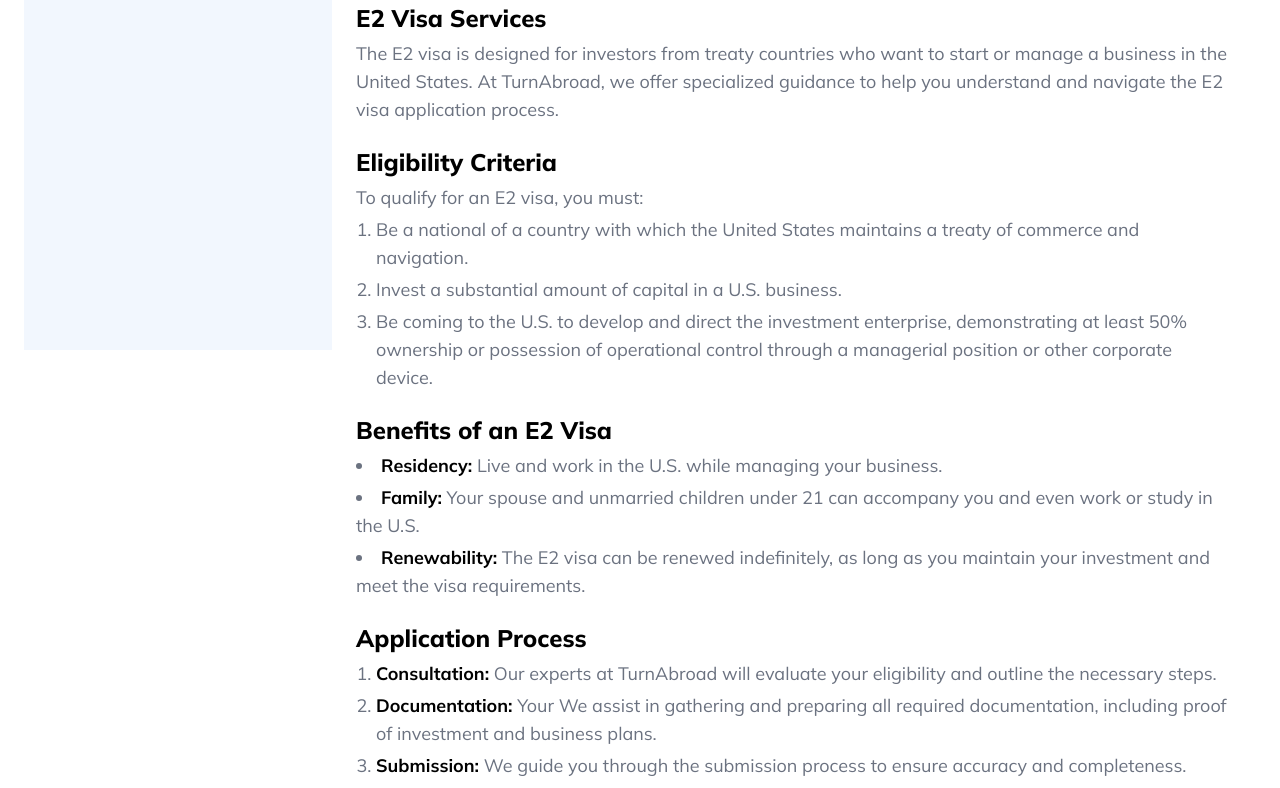
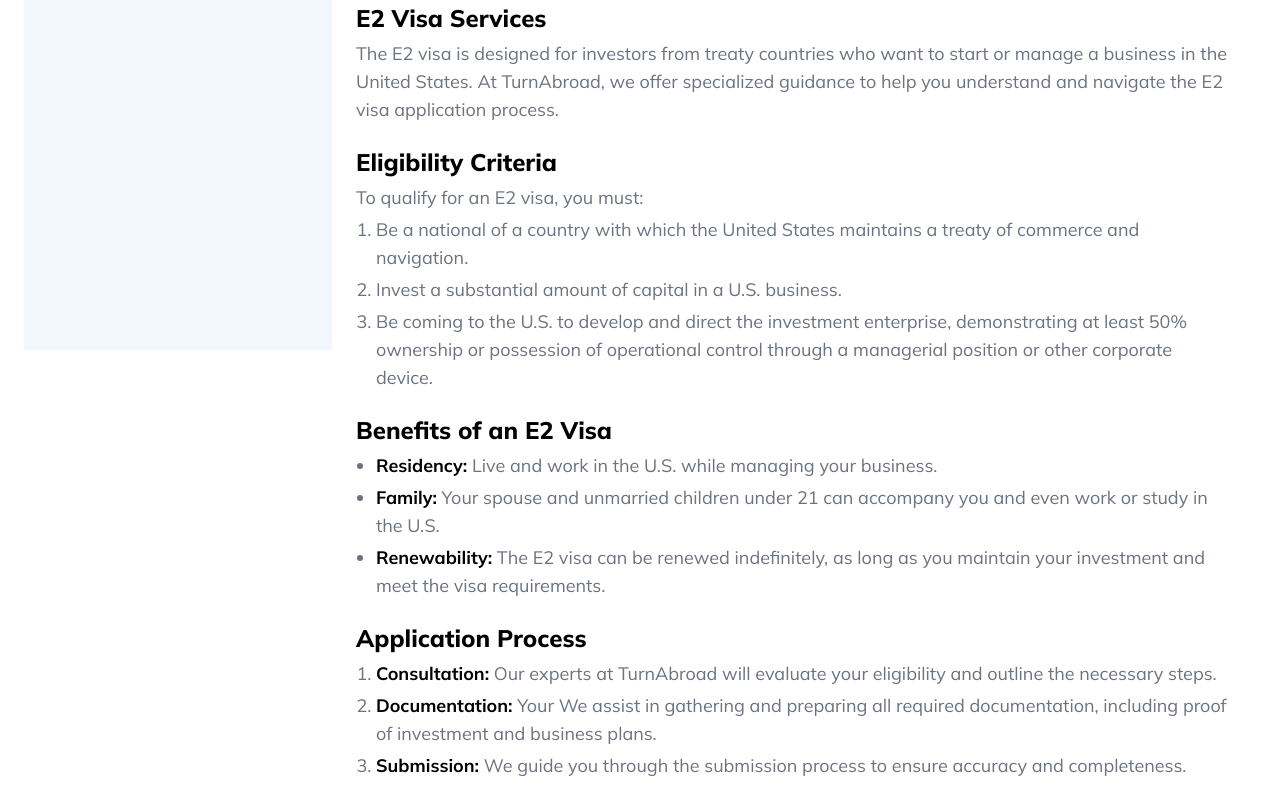
Before and after one commit to BayshoreCommunication/turn-abroad, a Next.js app: page /invest-abroad in a window 1280 px wide. Shown: the part 447-1235 px from the top of the page. Built offline with nearby package versions, Linux system fonts and the light colour scheme.

Commit message:
list style outside

```diff
--- a/src/components/InvestAbroad/InvestAbroadSection.tsx
+++ b/src/components/InvestAbroad/InvestAbroadSection.tsx
@@ -105,7 +105,7 @@ const InvestAbroadSection: React.FC = () => {
                   Benefits of an E2 Visa
                 </h2>
 
-                <ul className="list-disc list-inside gap-x-1 flex flex-col gap-1">
+                <ul className="list-disc list-outside ms-5 gap-x-1 flex flex-col gap-1">
                   <li className="font-normal text-lg ">
                     <span className="font-bold text-black">Residency:</span>
                     Live and work in the U.S. while managing your business.
```
